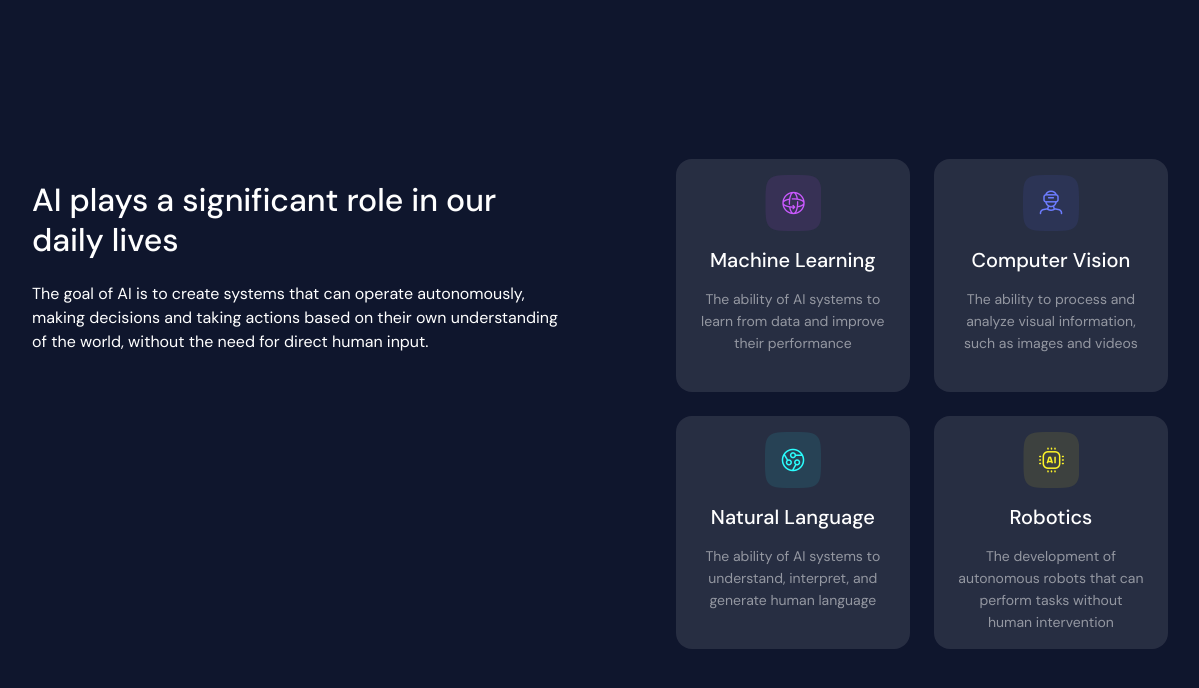
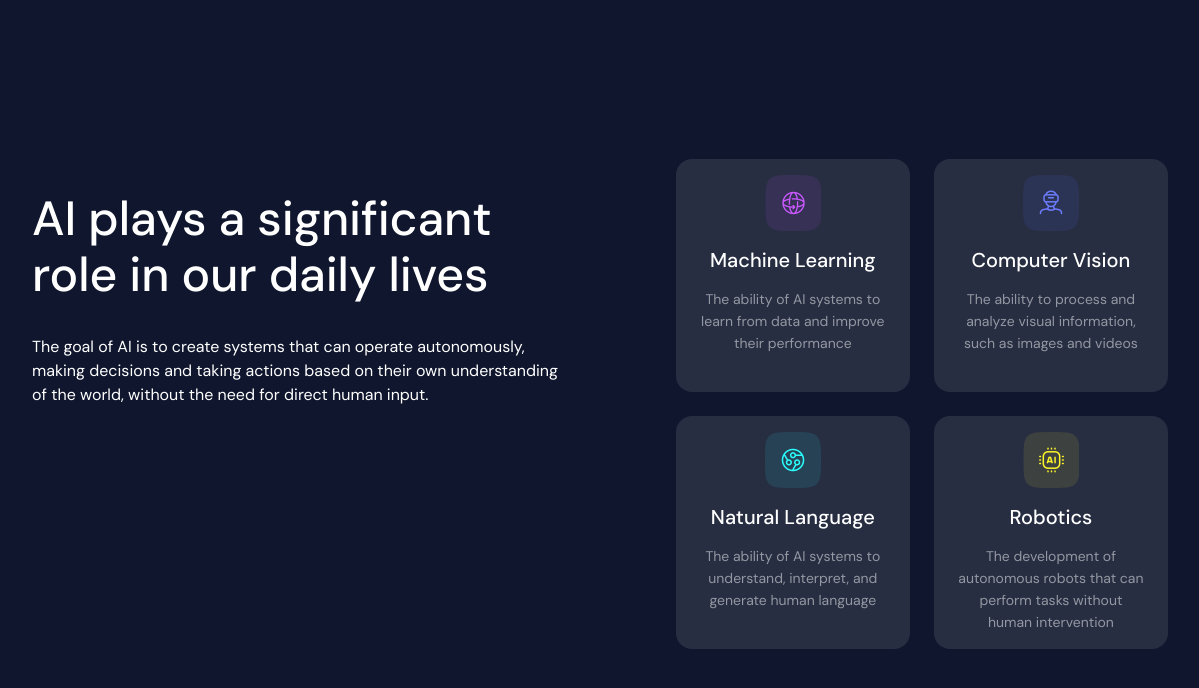
Before and after one commit to PatrykPorabik/Sekcja-4-obszar-w-AI, a website built with Vite: page index.html in a window 1536 px wide. Shown: the whole page, without its empty margins (168-1367 px from the left). Built offline with nearby package versions, Linux system fonts and the light colour scheme.

Commit message:
header css fix

```diff
--- a/src/global-styles/style.scss
+++ b/src/global-styles/style.scss
@@ -86,6 +86,10 @@ p {
     & &__wrapper {
       margin: 0 109px 0 0;
     }
+    & &__heading {
+      font-size: 48px;
+      line-height: 56px;
+    }
   }
 
   .box-container {
```
Also changed, not shown: src/global-styles/style.css, 1 other file.
